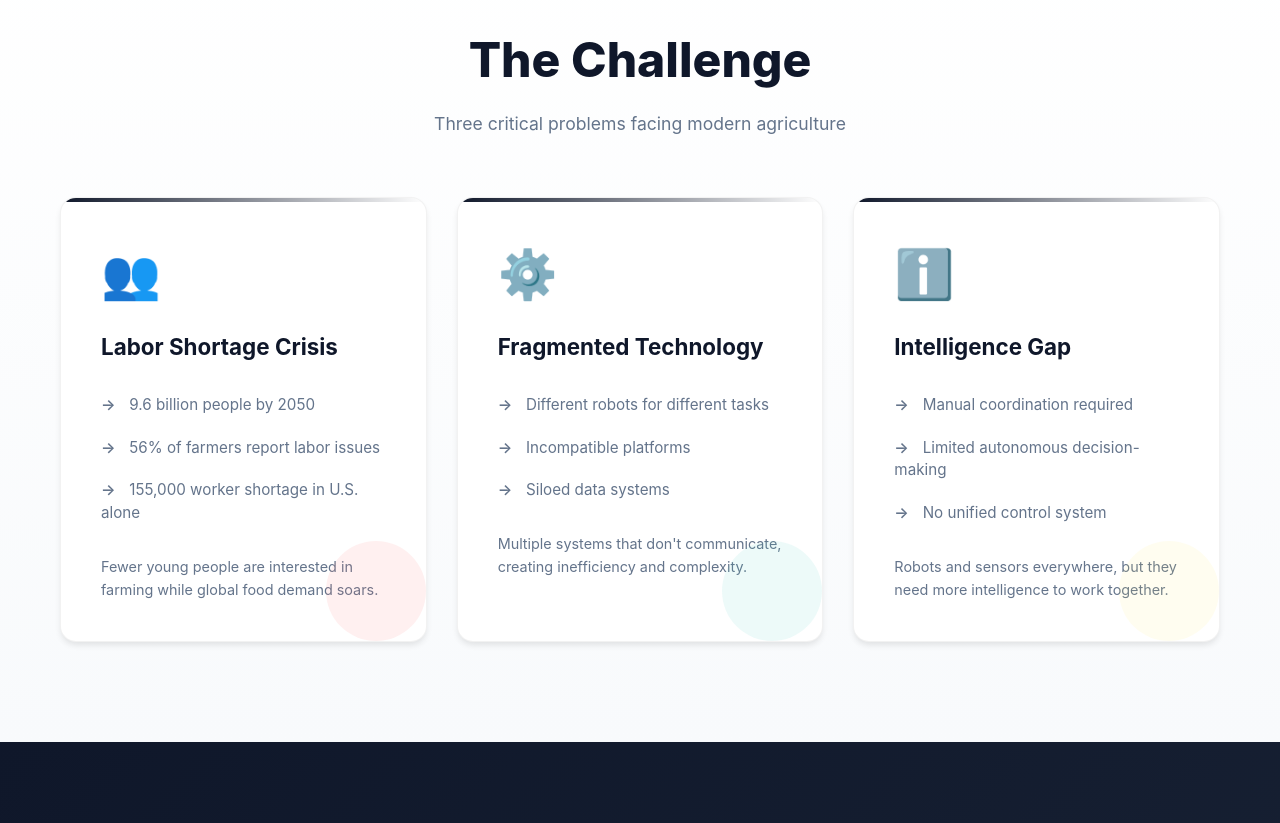
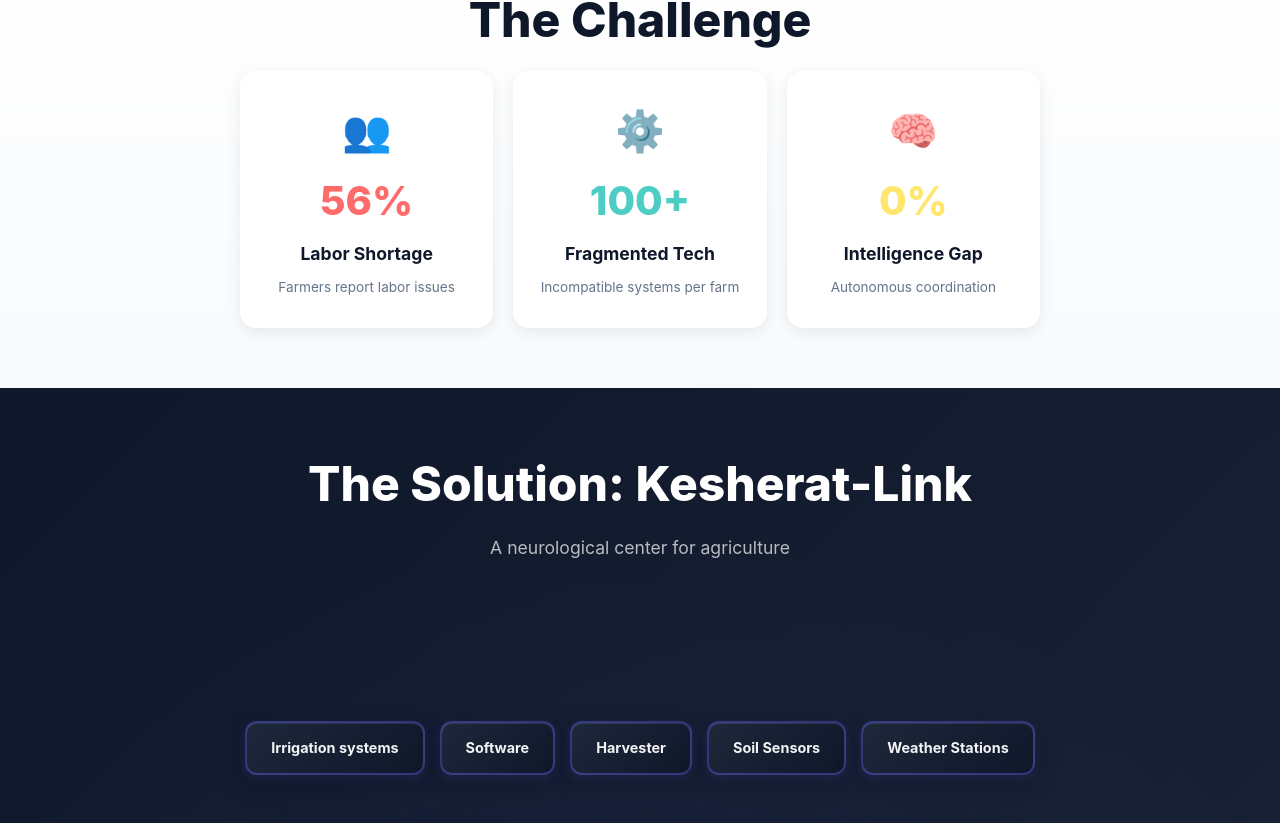
Before and after one commit to ShlomoKE/LaningPage-Kesherat, a React (Vite) app: page / in a window 1280 px wide. Shown: the part 923-1746 px from the top of the page. Built offline with nearby package versions, Linux system fonts and the light colour scheme; the HTML template or start-up script is replaced by a standard one.

Commit message:
refactor: Make page more compact with smaller modules and reduced padding

```diff
--- a/src/App.css
+++ b/src/App.css
@@ -407,7 +407,7 @@ body {
 
 /* Problems Section */
 .problems {
-  padding: 100px 20px;
+  padding: 60px 20px;
   background: linear-gradient(180deg, var(--white) 0%, var(--bg-light) 100%);
 }
 
@@ -502,9 +502,51 @@ body {
   opacity: 0.1;
 }
 
+/* Compact Problems Grid */
+.problems-grid-compact {
+  display: grid;
+  grid-template-columns: repeat(auto-fit, minmax(200px, 1fr));
+  gap: 20px;
+  max-width: 800px;
+  margin: 0 auto;
+}
+
+.problem-card-compact {
+  background: var(--white);
+  padding: 30px 20px;
+  border-radius: 16px;
+  text-align: center;
+  box-shadow: 0 4px 15px rgba(0, 0, 0, 0.08);
+  transition: all 0.3s ease;
+}
+
+.problem-icon-compact {
+  font-size: 2.5rem;
+  margin-bottom: 10px;
+}
+
+.problem-stat {
+  font-size: 2.5rem;
+  font-weight: 800;
+  margin: 10px 0;
+}
+
+.problem-card-compact h3 {
+  font-size: 1.1rem;
+  margin: 10px 0;
+  color: var(--primary-color);
+  font-weight: 700;
+}
+
+.problem-card-compact p {
+  font-size: 0.85rem;
+  color: var(--text-light);
+  margin: 0;
+}
+
 /* Solution Section */
 .solution {
-  padding: 100px 20px;
+  padding: 60px 20px;
   background: linear-gradient(135deg, #0f172a 0%, #1e293b 100%);
   color: var(--white);
   position: relative;
@@ -905,7 +947,7 @@ body {
 
 /* Features Section */
 .features {
-  padding: 100px 20px;
+  padding: 60px 20px;
   background: var(--white);
 }
 
@@ -978,6 +1020,48 @@ body {
   z-index: 1;
 }
 
+/* Compact Features Grid */
+.features-grid-compact {
+  display: grid;
+  grid-template-columns: repeat(2, 1fr);
+  gap: 20px;
+  max-width: 600px;
+  margin: 0 auto;
+}
+
+.feature-card-compact {
+  background: linear-gradient(135deg, rgba(16, 185, 129, 0.1) 0%, rgba(52, 211, 153, 0.05) 100%);
+  border: 1px solid rgba(16, 185, 129, 0.2);
+  padding: 25px 20px;
+  border-radius: 16px;
+  text-align: center;
+  transition: all 0.3s ease;
+}
+
+.feature-icon-compact {
+  font-size: 2rem;
+  margin-bottom: 10px;
+}
+
+.feature-card-compact h3 {
+  font-size: 1rem;
+  margin: 10px 0;
+  color: var(--primary-color);
+  font-weight: 700;
+}
+
+.feature-card-compact p {
+  font-size: 0.85rem;
+  color: var(--text-light);
+  margin: 0;
+}
+
+@media (max-width: 768px) {
+  .features-grid-compact {
+    grid-template-columns: 1fr;
+  }
+}
+
 /* CTA Section */
 .cta-section {
   position: relative;
@@ -1045,7 +1129,7 @@ body {
 
 /* AgroMonitor Section */
 .agromonitor {
-  padding: 120px 20px;
+  padding: 60px 20px;
   background: linear-gradient(135deg, #0f172a 0%, #1e293b 50%, #0f172a 100%);
   color: var(--white);
   position: relative;
@@ -1400,6 +1484,96 @@ body {
   margin-bottom: 30px;
 }
 
+/* Compact AgroMonitor Styles */
+.agents-grid-compact {
+  display: grid;
+  grid-template-columns: repeat(auto-fit, minmax(200px, 1fr));
+  gap: 20px;
+  margin-bottom: 40px;
+  max-width: 900px;
+  margin-left: auto;
+  margin-right: auto;
+}
+
+.agent-card-compact {
+  background: linear-gradient(135deg, rgba(30, 41, 59, 0.9) 0%, rgba(15, 23, 42, 0.9) 100%);
+  border: 2px solid rgba(99, 102, 241, 0.3);
+  border-radius: 16px;
+  padding: 25px 15px;
+  text-align: center;
+  transition: all 0.3s ease;
+  backdrop-filter: blur(20px);
+}
+
+.agent-icon-compact {
+  font-size: 2.5rem;
+  margin-bottom: 10px;
+  filter: drop-shadow(0 0 15px currentColor);
+}
+
+.agent-card-compact h4 {
+  font-size: 1rem;
+  font-weight: 700;
+  margin: 10px 0;
+  color: #ffffff;
+}
+
+.agent-card-compact p {
+  font-size: 0.85rem;
+  color: rgba(255, 255, 255, 0.7);
+  margin: 0;
+}
+
+.agromonitor-platform-compact {
+  margin-bottom: 40px;
+}
+
+.platform-features-visual-compact {
+  display: grid;
+  grid-template-columns: repeat(2, 1fr);
+  gap: 20px;
+  max-width: 800px;
+  margin: 0 auto;
+}
+
+.feature-image-card-compact {
+  background: linear-gradient(135deg, rgba(30, 41, 59, 0.9) 0%, rgba(15, 23, 42, 0.9) 100%);
+  border: 2px solid rgba(99, 102, 241, 0.3);
+  border-radius: 16px;
+  overflow: hidden;
+  transition: all 0.3s ease;
+}
+
+.feature-image-card-compact:hover {
+  transform: translateY(-5px);
+  border-color: rgba(16, 185, 129, 0.6);
+}
+
+.feature-image-card-compact img {
+  width: 100%;
+  height: auto;
+  display: block;
+}
+
+.feature-image-card-compact h4 {
+  padding: 15px;
+  font-size: 1rem;
+  font-weight: 700;
+  color: #10b981;
+  text-align: center;
+  margin: 0;
+}
+
+@media (max-width: 768px) {
+  .agents-grid-compact {
+    grid-template-columns: repeat(2, 1fr);
+  }
+
+  .platform-features-visual-compact {
+    grid-template-columns: 1fr;
+  }
+}
+
 /* Footer */
 .footer {
   background: linear-gradient(180deg, var(--primary-color) 0%, #0a0f1f 100%);
--- a/src/components/AgroMonitor.jsx
+++ b/src/components/AgroMonitor.jsx
@@ -25,26 +25,26 @@ export default function AgroMonitor() {
   const agentExamples = [
     {
       icon: '🌡️',
-      title: 'Sensores de Suelo',
-      description: 'Convertimos tus sensores en agentes inteligentes que analizan humedad, pH y nutrientes, dándote recomendaciones en tiempo real.',
+      title: 'Soil Sensors',
+      description: 'Analyze humidity, pH & nutrients',
       color: '#10b981'
     },
     {
       icon: '🛰️',
-      title: 'Imágenes Satelitales',
-      description: 'Transformamos data satelital en agentes que monitorean salud de cultivos, detectan plagas y predicen rendimientos.',
+      title: 'Satellite Data',
+      description: 'Monitor crops & predict yields',
       color: '#3b82f6'
     },
     {
       icon: '🚜',
-      title: 'Maquinaria Agrícola',
-      description: 'Tu maquinaria se convierte en agentes que optimizan rutas, reportan mantenimiento y coordinan operaciones.',
+      title: 'Machinery',
+      description: 'Optimize routes & maintenance',
       color: '#f59e0b'
     },
     {
       icon: '☁️',
-      title: 'Estaciones Meteorológicas',
-      description: 'Datos climáticos transformados en agentes que predicen condiciones, alertan riesgos y sugieren acciones.',
+      title: 'Weather Stations',
+      description: 'Predict conditions & alerts',
       color: '#8b5cf6'
     }
   ]
@@ -59,46 +59,28 @@ export default function AgroMonitor() {
         viewport={{ once: true, margin: "-100px" }}
       >
         <motion.div variants={itemVariants} className="agromonitor-header">
-          <h2>AgroMonitor: Tu Hub de Agentes Inteligentes</h2>
+          <h2>AgroMonitor</h2>
           <p className="section-subtitle">
-            Convertimos tu hardware y datos en <span className="highlight-text">agentes conversacionales</span> que trabajan para ti
+            Transform hardware into <span className="highlight-text">intelligent agents</span>
           </p>
         </motion.div>
 
-        <motion.div variants={itemVariants} className="agromonitor-concept">
-          <div className="concept-box">
-            <div className="concept-icon">🔄</div>
-            <h3>De Hardware a Agentes</h3>
-            <p>
-              No solo recopilamos datos. <strong>Transformamos cada sensor, cámara y dispositivo en un agente inteligente</strong> que entiende tu contexto,
-              aprende de tus patrones y te da insights accionables en lenguaje natural.
-            </p>
-          </div>
-        </motion.div>
-
         <motion.div
-          className="agents-grid"
+          className="agents-grid-compact"
           variants={containerVariants}
         >
           {agentExamples.map((agent, index) => (
             <motion.div
               key={index}
-              className="agent-card"
+              className="agent-card-compact"
               variants={itemVariants}
-              whileHover={{
-                scale: 1.05,
-                y: -10,
-                transition: { duration: 0.3 }
-              }}
+              whileHover={{ scale: 1.05 }}
             >
-              <div className="agent-icon" style={{ color: agent.color }}>
+              <div className="agent-icon-compact" style={{ color: agent.color }}>
                 {agent.icon}
               </div>
               <h4>{agent.title}</h4>
               <p>{agent.description}</p>
-              <div className="agent-badge">
-                <span>✨ Agente Activo</span>
-              </div>
             </motion.div>
           ))}
         </motion.div>
@@ -111,63 +93,17 @@ export default function AgroMonitor() {
           />
         </motion.div>
 
-        <motion.div variants={itemVariants} className="agromonitor-platform">
-          <div className="platform-description">
-            <h3>Plataforma Agnóstica de Gestión</h3>
-            <p>
-              AgroMonitor es tu <strong>centro de comando</strong> donde todos tus agentes trabajan juntos.
-              Visualiza, conversa y gestiona toda tu tecnología agrícola desde un solo lugar.
-            </p>
-            <ul className="platform-features">
-              <li>
-                <span className="feature-icon">💬</span>
-                <strong>Conversaciones Naturales:</strong> Habla con tus agentes como si fueran expertos
-              </li>
-              <li>
-                <span className="feature-icon">🔗</span>
-                <strong>Integración Total:</strong> Conecta cualquier hardware o fuente de datos
-              </li>
-              <li>
-                <span className="feature-icon">🧠</span>
-                <strong>Inteligencia Coordinada:</strong> Los agentes colaboran entre sí para optimizar resultados
-              </li>
-              <li>
-                <span className="feature-icon">📊</span>
-                <strong>Insights Accionables:</strong> No solo datos, sino recomendaciones específicas
-              </li>
-            </ul>
-          </div>
-
-          <div className="platform-features-visual">
-            <div className="feature-image-card">
-              <img
-                src="/AICopilot.png"
-                alt="AI Copilot"
-                className="feature-image"
-              />
-              <div className="feature-overlay">
-                <h4>🤖 AI Copilot</h4>
-                <p>Tu asistente inteligente que coordina todos los agentes</p>
-              </div>
+        <motion.div variants={itemVariants} className="agromonitor-platform-compact">
+          <div className="platform-features-visual-compact">
+            <div className="feature-image-card-compact">
+              <img src="/AICopilot.png" alt="AI Copilot" />
+              <h4>🤖 AI Copilot</h4>
             </div>
-            <div className="feature-image-card">
-              <img
-                src="/Task.png"
-                alt="Task Management"
-                className="feature-image"
-              />
-              <div className="feature-overlay">
-                <h4>✅ Gestión de Tareas</h4>
-                <p>Los agentes crean y ejecutan tareas automáticamente</p>
-              </div>
+            <div className="feature-image-card-compact">
+              <img src="/Task.png" alt="Task Management" />
+              <h4>✅ Task Management</h4>
             </div>
           </div>
-        </motion.div>
-
-        <motion.div variants={itemVariants} className="agromonitor-cta">
-          <h3>Convierte tu tecnología en agentes inteligentes</h3>
-          <p>Cada sensor, cada dato, cada dispositivo puede ser un agente que trabaja para ti</p>
-          <button className="cta-button primary">Descubre AgroMonitor</button>
         </motion.div>
       </motion.div>
     </section>
--- a/src/components/Features.jsx
+++ b/src/components/Features.jsx
@@ -6,38 +6,26 @@ export default function Features() {
     {
       id: 1,
       title: 'Agnostic Platform',
-      description: 'Works with any agricultural hardware and technology stack',
+      description: 'Works with any hardware',
       icon: '🔌'
     },
     {
       id: 2,
-      title: 'Manage All Your Tech',
-      description: 'Centralized control for all your agricultural systems and devices',
+      title: 'Unified Control',
+      description: 'Manage all tech in one place',
       icon: '🎛️'
     },
     {
       id: 3,
-      title: 'Intelligent Agents',
-      description: 'AI-powered autonomous agents that make smart decisions',
+      title: 'AI Agents',
+      description: 'Autonomous smart decisions',
       icon: '🤖'
     },
     {
       id: 4,
-      title: 'Real-time Monitoring',
-      description: 'Monitor your entire farm operation in real-time',
+      title: 'Real-time Data',
+      description: 'Live farm monitoring',
       icon: '📊'
-    },
-    {
-      id: 5,
-      title: 'Data Integration',
-      description: 'Seamlessly integrate data from all your sources',
-      icon: '🔗'
-    },
-    {
-      id: 6,
-      title: 'Scalable Solution',
-      description: 'Grows with your farm from small operations to large enterprises',
-      icon: '📈'
     }
   ]
 
@@ -70,11 +58,10 @@ export default function Features() {
           viewport={{ once: true }}
         >
           <h2>Why Kesherat</h2>
-          <p className="section-subtitle">Powerful features designed for modern agriculture</p>
         </motion.div>
 
         <motion.div
-          className="features-grid"
+          className="features-grid-compact"
           variants={containerVariants}
           initial="hidden"
           whileInView="visible"
@@ -83,11 +70,11 @@ export default function Features() {
           {features.map(feature => (
             <motion.div
               key={feature.id}
-              className="feature-card"
+              className="feature-card-compact"
               variants={cardVariants}
-              whileHover={{ y: -5, boxShadow: '0 20px 40px rgba(126, 200, 80, 0.15)' }}
+              whileHover={{ scale: 1.05 }}
             >
-              <div className="feature-icon">{feature.icon}</div>
+              <div className="feature-icon-compact">{feature.icon}</div>
               <h3>{feature.title}</h3>
               <p>{feature.description}</p>
             </motion.div>
--- a/src/components/Problems.jsx
+++ b/src/components/Problems.jsx
@@ -5,39 +5,27 @@ export default function Problems() {
   const problems = [
     {
       id: 1,
-      title: 'Labor Shortage Crisis',
+      title: 'Labor Shortage',
       icon: '👥',
       color: '#FF6B6B',
-      points: [
-        '9.6 billion people by 2050',
-        '56% of farmers report labor issues',
-        '155,000 worker shortage in U.S. alone'
-      ],
-      description: 'Fewer young people are interested in farming while global food demand soars.'
+      stat: '56%',
+      description: 'Farmers report labor issues'
     },
     {
       id: 2,
-      title: 'Fragmented Technology',
+      title: 'Fragmented Tech',
       icon: '⚙️',
       color: '#4ECDC4',
-      points: [
-        'Different robots for different tasks',
-        'Incompatible platforms',
-        'Siloed data systems'
-      ],
-      description: 'Multiple systems that don\'t communicate, creating inefficiency and complexity.'
+      stat: '100+',
+      description: 'Incompatible systems per farm'
     },
     {
       id: 3,
       title: 'Intelligence Gap',
-      icon: 'ℹ️',
+      icon: '🧠',
       color: '#FFE66D',
-      points: [
-        'Manual coordination required',
-        'Limited autonomous decision-making',
-        'No unified control system'
-      ],
-      description: 'Robots and sensors everywhere, but they need more intelligence to work together.'
+      stat: '0%',
+      description: 'Autonomous coordination'
     }
   ]
 
@@ -70,11 +58,10 @@ export default function Problems() {
           viewport={{ once: true }}
         >
           <h2>The Challenge</h2>
-          <p className="section-subtitle">Three critical problems facing modern agriculture</p>
         </motion.div>
 
         <motion.div
-          className="problems-grid"
+          className="problems-grid-compact"
           variants={containerVariants}
           initial="hidden"
           whileInView="visible"
@@ -83,21 +70,18 @@ export default function Problems() {
           {problems.map(problem => (
             <motion.div
               key={problem.id}
-              className="problem-card"
+              className="problem-card-compact"
               variants={cardVariants}
-              whileHover={{ y: -10, boxShadow: '0 20px 40px rgba(0,0,0,0.2)' }}
+              whileHover={{ scale: 1.05 }}
             >
-              <div className="problem-icon" style={{ color: problem.color }}>
+              <div className="problem-icon-compact" style={{ color: problem.color }}>
                 {problem.icon}
               </div>
+              <div className="problem-stat" style={{ color: problem.color }}>
+                {problem.stat}
+              </div>
               <h3>{problem.title}</h3>
-              <ul className="problem-points">
-                {problem.points.map((point, idx) => (
-                  <li key={idx}>{point}</li>
-                ))}
-              </ul>
-              <p className="problem-description">{problem.description}</p>
-              <div className="card-accent" style={{ backgroundColor: problem.color }}></div>
+              <p>{problem.description}</p>
             </motion.div>
           ))}
         </motion.div>
```
